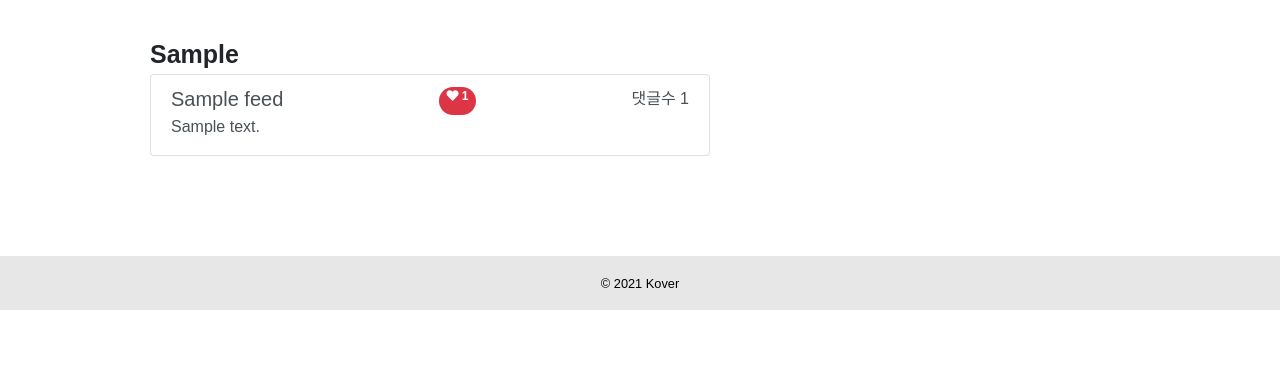
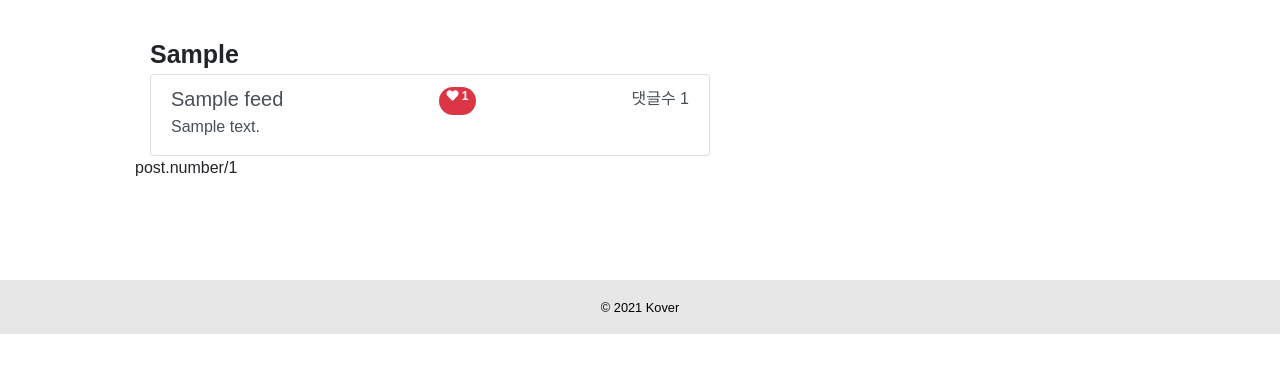
Before and after one commit to junankim18/Kover, a Django app: template kover/templates/kover/feed_board.html in a window 1280 px wide. Shown: the part 64-437 px from the top of the page. Run offline with Django 3.2, Linux system fonts and the light colour scheme; the template is opened without the code that fills it: most values are stand-ins (such as "Sample title", 1, 10 or a date in 2020); some libraries are stand-ins or nearby versions.

Commit message:
feed change

```diff
--- a/kover/templates/kover/feed_board.html
+++ b/kover/templates/kover/feed_board.html
@@ -19,10 +19,24 @@
                 <span class="badge badge-danger badge-pill"> <i class="fas fa-heart"></i> {{feed.feed_like.all.count}} </span>
                 <div class="comment_number">댓글수 {{feed.comment_post.all.count}}</div>
             </div>
-            <p class="mb-1">{{feed.feed_content|truncatechars:30}}</p>
+            <p class="mb-1">{{feed.feed_content|truncatechars:30}}  </p>
         </a>
             {% endfor %}
         </ul>
     </div>
+
+    {% if posts.has_previous %}
+    <a href="?page=1">맨 앞으로</a>
+    <a href="?page={{posts.previous_page_number}}">이전으로</a>
+    {% endif %}
+    <span>post.number</span>
+    <span>/</span>
+    <span>{{post.pagenator.num_pages}}</span>
+    {% if posts.has_next %}
+    <a href="?page={{posts.next_page_number}}">다음으로</a>
+    <a href="?page={{posts.previous_page_number}}">맨 뒤로</a>
+    {% endif %}
 </div>
+
+
 {% endblock %}
--- a/kover/templates/kover/feed_main.html
+++ b/kover/templates/kover/feed_main.html
@@ -16,6 +16,7 @@
 
 <div class="feeds_main" style="margin-bottom: 100px">
     <a href="/feed/hot_feed"><b style="font-size: 25px">HOT 피드</b></a>
+    {% comment %} html 새로 파기!! {% endcomment %}
     <div class="list-group">
         {% for feed in feeds  %}
         <a
--- a/kover/templates/kover/main.html
+++ b/kover/templates/kover/main.html
@@ -61,7 +61,7 @@
             <ul class="list-group " style="max-width: 35rem;">
                 {% for feed in feed_1 %}
                 <li class="list-group-item d-flex justify-content-between align-items-center">
-                    <a href="/feed/{{feed.feed_type}}">{{feed.get_feed_type_display}}</a>
+                    <a href="/feed/{{feed.feed_type}}">  {{feed.get_feed_type_display}}</a>
                     <a href="{%url 'kover:feed_page' feed.id%}"><span class="badge badge-white badge-pill">{{feed.feed_title}}</span></a>
                 </li>
                 {% endfor %}</p>
```
Also changed, not shown: kover/views.py (+13 -0 lines).
